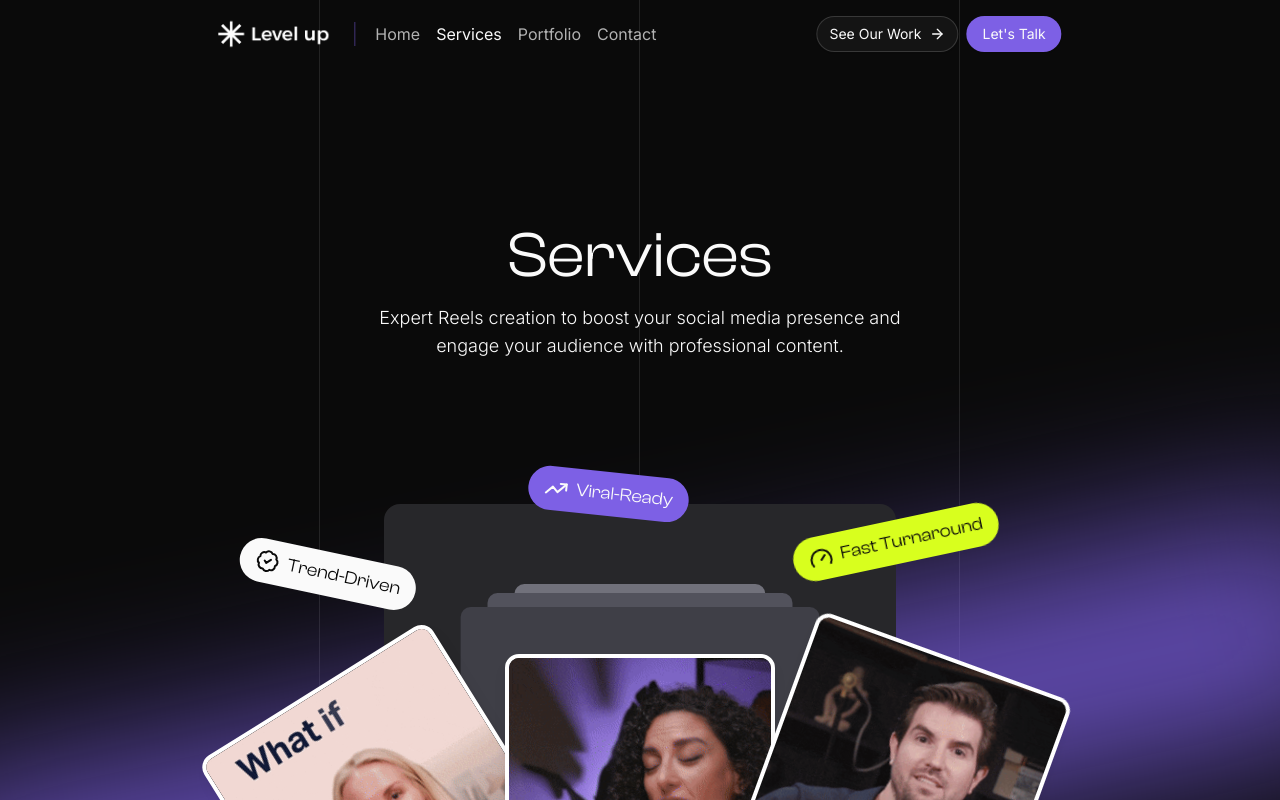
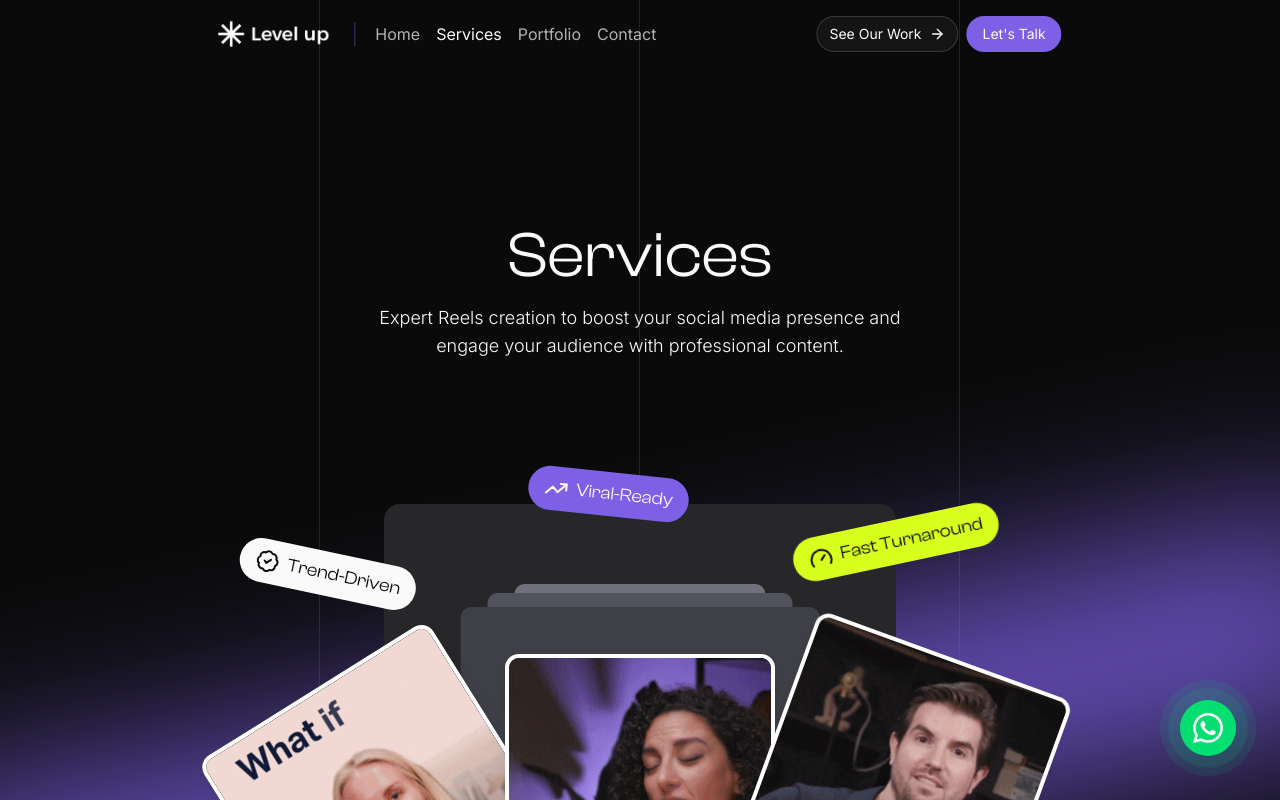
Before and after one commit to Raqysoft/level-up, a Next.js app: page /services in a window 1280 px wide. Shown: the top 800 px of the page. Built offline with nearby package versions, Linux system fonts and the light colour scheme.

Commit message:
feat: implement ``WhatsappPopup`` at ``layout``

```diff
--- a/app/layout.tsx
+++ b/app/layout.tsx
@@ -56,7 +56,7 @@ export default function RootLayout({
           <BodyLines cols={4} />
           <main className="relative">
             {children}
-            {/* <WhatsAppPopup /> */}
+            <WhatsAppPopup />
           </main>
           <Footer />
         </Suspense>
--- a/components/home/Hero/index.tsx
+++ b/components/home/Hero/index.tsx
@@ -7,6 +7,7 @@ import Image from "next/image";
 import React from "react";
 import { motion } from "framer-motion";
 import { PARTNERS } from "@/constants/partners";
+import Link from "next/link";
 
 function HomeHero() {
   return (
@@ -64,6 +65,7 @@ function HomeHero() {
               animate={{ opacity: 1, y: 0 }}
               transition={{ delay: 1, duration: 0.3 }}
             >
+              <Link href={"/contact"}>
                 <Button
                   dir="rtl"
                   size={"xl"}
@@ -71,6 +73,7 @@ function HomeHero() {
                 >
                   Let's talk
                 </Button>
+              </Link>
             </motion.div>
             <div>
               <motion.p
--- a/components/shared/Navbar/index.tsx
+++ b/components/shared/Navbar/index.tsx
@@ -94,10 +94,14 @@ function Navbar() {
         </div>
 
         <div className="hidden md:flex flex-center gap-2">
-          <Button variant={"outline"} icon={<ArrowRight />} dir="rtl">
-            See Our Work
-          </Button>
-          <Button>Let's Talk</Button>
+          <Link href={"/portfolio"}>
+            <Button variant={"outline"} icon={<ArrowRight />} dir="rtl">
+              See Our Work
+            </Button>
+          </Link>
+          <Link href={"/contact"}>
+            <Button>Let's Talk</Button>
+          </Link>
         </div>
 
         <div className="md:hidden">
--- a/components/shared/WhatsAppPopup/index.tsx
+++ b/components/shared/WhatsAppPopup/index.tsx
@@ -1,15 +1,61 @@
 "use client";
-import React from "react";
+import React, { useEffect, useState } from "react";
 import { motion } from "framer-motion";
+import Image from "next/image";
+import Link from "next/link";
 
 function WhatsAppPopup() {
+  const [show, setShow] = useState(true);
+  const [lastScrollY, setLastScrollY] = useState(0);
+
+  useEffect(() => {
+    const handleScroll = () => {
+      const currentScrollY = window.scrollY;
+
+      if (currentScrollY > lastScrollY) {
+        // Scrolling down
+        setShow(false);
+      } else {
+        // Scrolling up
+        setShow(true);
+      }
+
+      setLastScrollY(currentScrollY);
+    };
+
+    window.addEventListener("scroll", handleScroll);
+    return () => window.removeEventListener("scroll", handleScroll);
+  }, [lastScrollY]);
+
   return (
     <motion.div
       initial={{ opacity: 0, y: 40 }}
       animate={{ opacity: 1, y: 0 }}
       transition={{ duration: 0.4 }}
-      className="fixed z-50 bottom-6 left-6 size-14 bg-green-500 border border-green-300 rounded-2xl"
-    ></motion.div>
+      className={`fixed flex-center z-50 bottom-6 right-6 size-24 rounded-full transition-all duration-300
+        ${
+          show
+            ? "opacity-100 scale-100"
+            : "!opacity-40 scale-90 hover:!opacity-100 hover:scale-100"
+        }
+        bg-green-400/10`}
+    >
+      <Link
+        href="https://wa.me/+201018192961?text=Let's make something great together"
+        target="_blank"
+      >
+        <div className="size-20 bg-green-400/10 flex-center rounded-full">
+          <div className="size-14 bg-green-400 rounded-full flex-center">
+            <Image
+              src={"/svgs/whatsapp.svg"}
+              alt="level-up whatsapp"
+              width={30}
+              height={30}
+            />
+          </div>
+        </div>
+      </Link>
+    </motion.div>
   );
 }
 
```
Also changed, not shown: public/svgs/whatsapp.svg (added). Lines whose indentation alone changed are shown as unchanged.
